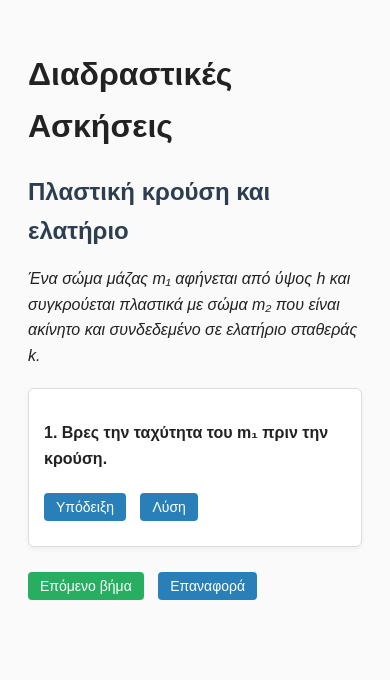
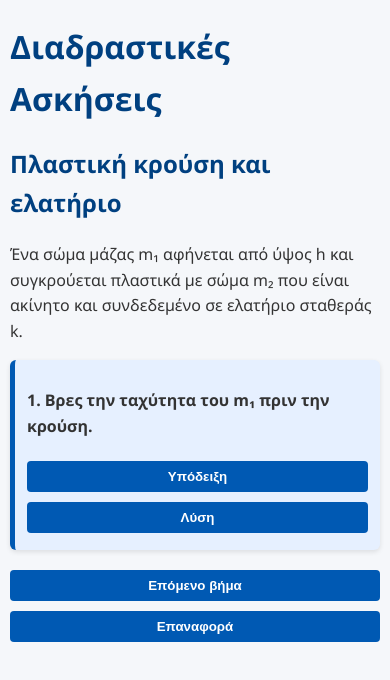
Before and after one commit to stefanoszormpas/math-physics-steps, a plain HTML site: page index.html in a window 390 px wide. Both pictures are taken after a click on the button "Επόμενο βήμα". Drawn offline with nearby package versions, Linux system fonts and the light colour scheme.

Commit message:
Update style.css

```diff
--- a/style.css
+++ b/style.css
@@ -1,70 +1,75 @@
+/* Βασικά στυλ σώματος και τίτλων */
 body {
-  font-family: Arial, sans-serif;
-  padding: 20px;
+  font-family: 'Segoe UI', Tahoma, Geneva, Verdana, sans-serif;
+  background-color: #f5f7fa;
+  color: #333;
+  margin: 20px;
   line-height: 1.6;
-  background-color: #fafafa;
-  color: #222;
 }
 
-h2 {
-  color: #2c3e50;
-  margin-bottom: 10px;
+h1, h2 {
+  color: #004080;
 }
 
-.description {
-  font-style: italic;
-  margin-bottom: 20px;
+/* Κουτιά βημάτων */
+.step {
+  background: #e6f0ff;
+  border-left: 5px solid #0059b3;
+  padding: 15px 20px;
+  margin-bottom: 15px;
+  border-radius: 6px;
+  box-shadow: 0 2px 5px rgba(0,0,0,0.1);
 }
 
-.step {
-  border: 1px solid #ddd;
+/* Υπόδειξη και λύση με ομαλή απόκρυψη/εμφάνιση */
+.hint, .solution {
   background: #fff;
-  padding: 15px;
-  margin-bottom: 15px;
-  border-radius: 6px;
-  box-shadow: 0 2px 5px rgba(0,0,0,0.05);
+  border: 1px solid #cce0ff;
+  padding: 10px 15px;
+  margin-top: 8px;
+  border-radius: 5px;
+  font-style: italic;
+  color: #004080;
+
+  max-height: 0;
+  opacity: 0;
+  overflow: hidden;
+  transition: max-height 0.4s ease, opacity 0.4s ease;
 }
 
+/* Όταν θέλουμε να εμφανίσουμε την υπόδειξη/λύση */
+.hint.show, .solution.show {
+  max-height: 500px; /* αρκετό για το περιεχόμενο */
+  opacity: 1;
+}
+
+/* Κουμπιά */
 button {
+  background-color: #0059b3;
+  color: white;
+  border: none;
+  padding: 8px 14px;
+  border-radius: 4px;
+  margin: 5px 5px 0 0;
   cursor: pointer;
-  background-color: #2980b9;
-  border: none;
-  color: white;
-  padding: 6px 12px;
-  margin: 5px 10px 10px 0;
-  border-radius: 4px;
-  font-size: 14px;
+  font-weight: 600;
   transition: background-color 0.3s ease;
 }
 
 button:hover {
-  background-color: #3498db;
+  background-color: #003d66;
 }
 
-.hint, .solution {
-  margin-top: 10px;
-  padding: 10px;
-  border-left: 4px solid #3498db;
-  background-color: #eaf3fc;
-  display: none; /* Από προεπιλογή κρυμμένα */
-  white-space: pre-wrap;
+/* Responsive για μικρές οθόνες */
+@media (max-width: 600px) {
+  body {
+    margin: 10px;
+  }
+  button {
+    width: 100%;
+    margin: 5px 0;
+  }
+  .step {
+    padding: 12px;
+  }
 }
-
-.hint {
-  border-color: #f39c12;
-  background-color: #fff8e1;
-}
-
-.solution {
-  border-color: #27ae60;
-  background-color: #e8f5e9;
-}
-
-#next-step {
-  background-color: #27ae60;
-  margin-top: 10px;
-}
-
-#next-step:hover {
-  background-color: #2ecc71;
-}
```
